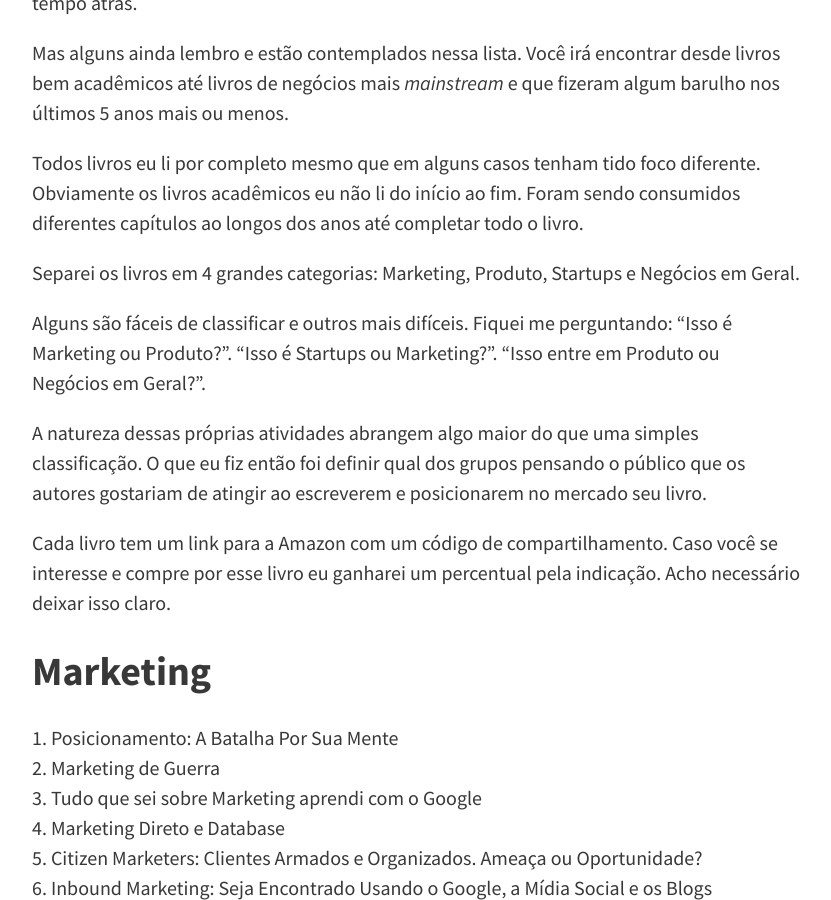
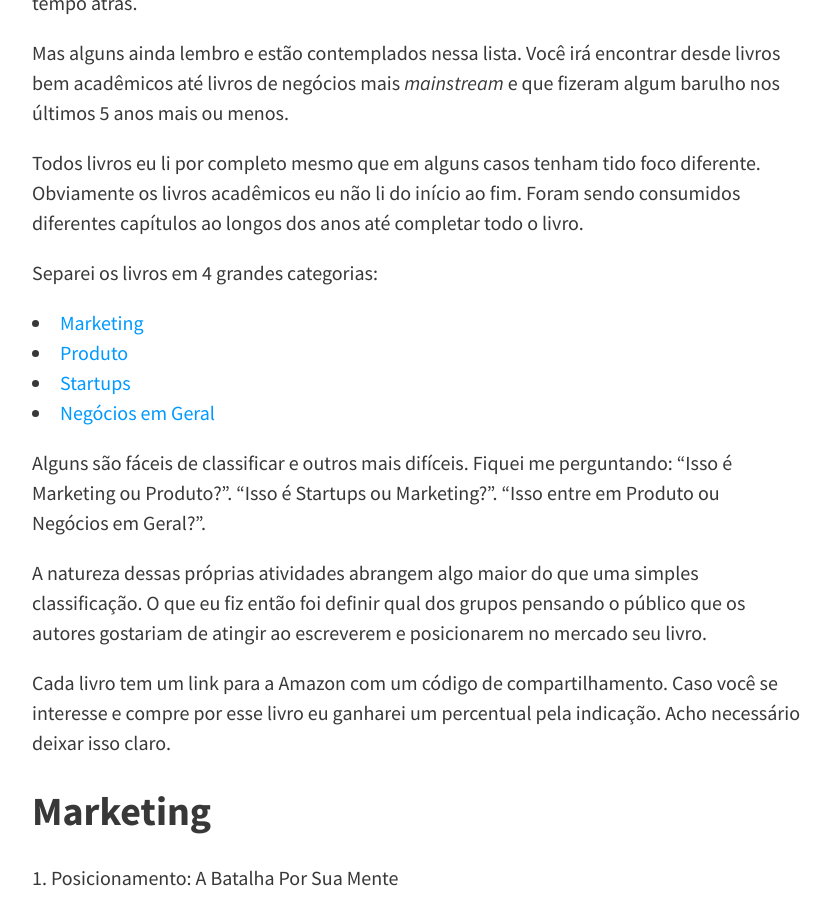
Before and after one commit to felipecbarbosa/felipecbarbosa.github.io, a Jekyll site: the page built from livros-profissionais.md, in a window 1280 px wide and 900 px high, scrolled down 552 px. Shown: the whole window, without its empty margins (224-1055 px from the left). Built offline with Jekyll 4.4.1, drawn with Linux system fonts in a browser that asks for light colours; nearby versions of some CDN libraries; comment, search, counter and statistics services are not loaded.

Commit message:
Changed file name and edited page text

```diff
--- a/livros-de-negocios.md
+++ b/livros-profissionais.md
@@ -15,7 +15,12 @@ Mas alguns ainda lembro e estão contemplados nessa lista. Você irá encontrar
 
 Todos livros eu li por completo mesmo que em alguns casos tenham tido foco diferente. Obviamente os livros acadêmicos eu não li do início ao fim. Foram sendo consumidos diferentes capítulos ao longos dos anos até completar todo o livro.
 
-Separei os livros em 4 grandes categorias: Marketing, Produto, Startups e Negócios em Geral.
+Separei os livros em 4 grandes categorias:
+
+- [Marketing](#marketing)
+- [Produto](#produto)
+- [Startups](#startups)
+- [Negócios em Geral](#negocios)
 
 Alguns são fáceis de classificar e outros mais difíceis. Fiquei me perguntando: "Isso é Marketing ou Produto?". "Isso é Startups ou Marketing?". "Isso entre em Produto ou Negócios em Geral?".
 
@@ -23,7 +28,7 @@ A natureza dessas próprias atividades abrangem algo maior do que uma simples cl
 
 Cada livro tem um link para a Amazon com um código de compartilhamento. Caso você se interesse e compre por esse livro eu ganharei um percentual pela indicação. Acho necessário deixar isso claro.
 
-## Marketing
+<h2 id="marketing">Marketing</h2>
 
 1. Posicionamento: A Batalha Por Sua Mente
 2. Marketing de Guerra
@@ -74,7 +79,7 @@ Cada livro tem um link para a Amazon com um código de compartilhamento. Caso vo
 47. Marketing na Era Digital
 48. A Revolução das Mídias Sociais
 
-## Produto
+<h2 id="produto">Produto</h2>
 
 49. Sprint: O Método Usado no Google Para Testar e Aplicar Novas Ideias em Apenas Cinco Dias
 50. Don't Make Me Think!
@@ -98,7 +103,7 @@ Cada livro tem um link para a Amazon com um código de compartilhamento. Caso vo
 68. The Handy Guide for Product People
 69. The Customer Interview Toolbox
 
-## Startups
+<h2 id="startups">Startups</h2>
 
 70. O Lado Difícil das Situações Difíceis
 71. A Startup de 100 Dólares
@@ -119,7 +124,7 @@ Cada livro tem um link para a Amazon com um código de compartilhamento. Caso vo
 86. Intercom on Onboarding
 87. Hypergrowth
 
-## Negócios em Geral
+<h2 id="negocios">Negócios em Geral</h2>
 
 88. Competing Against Luck
 89. Estratégia, Uma Visão Executiva
```
